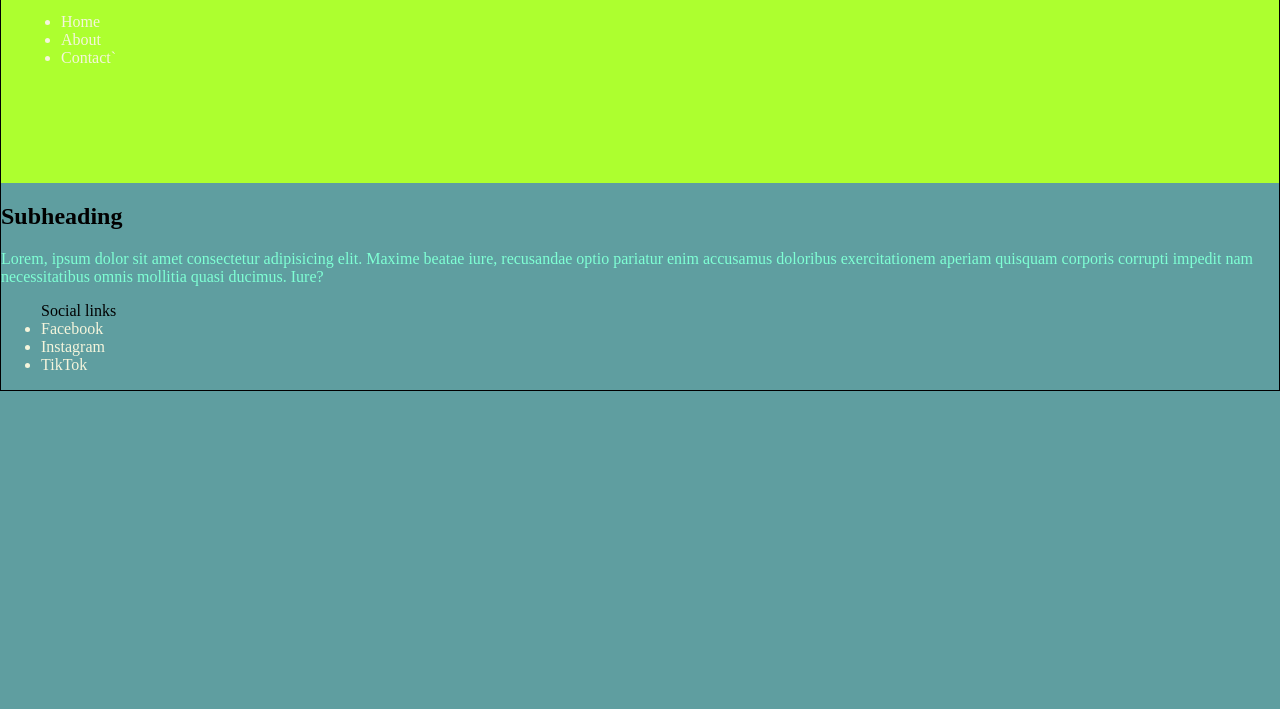
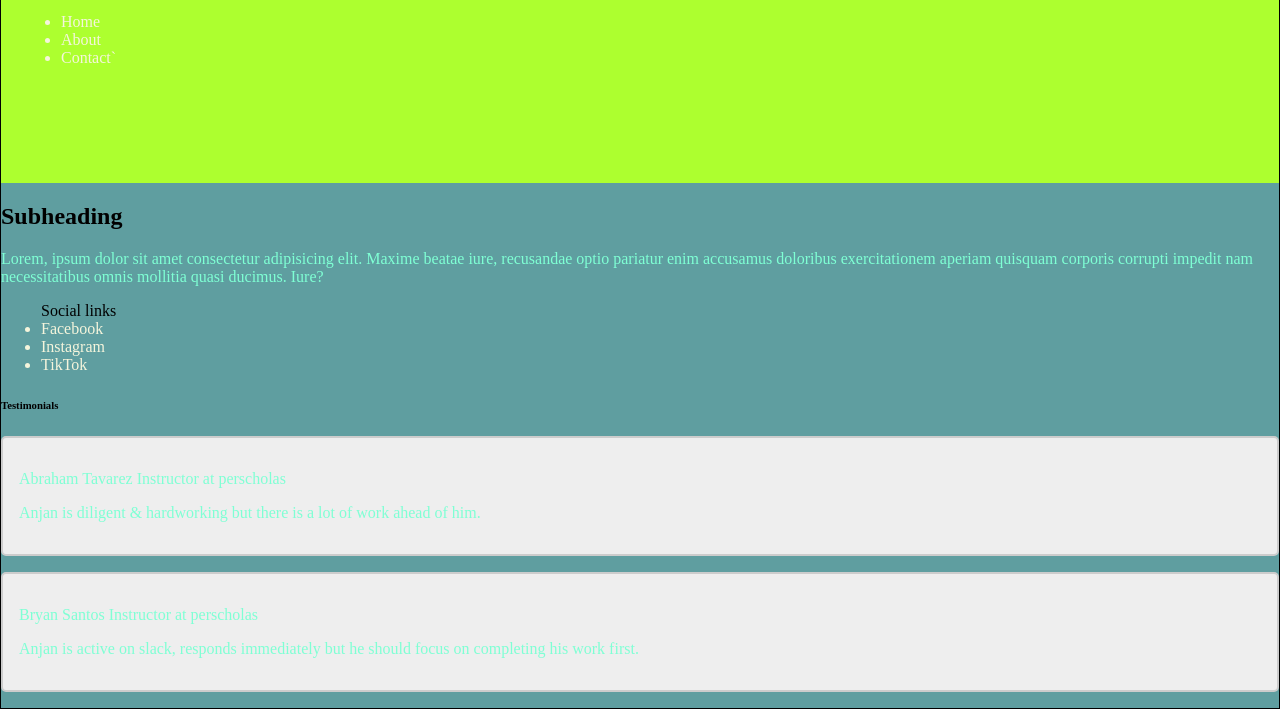
Before and after one commit to AnjanSripathi/landing-page-template, a plain HTML site: page index.html in a window 1280 px wide. Shown: the part 229-938 px from the top of the page. Before the commit the page ends 800 px from the top, so only its background shows below. Drawn offline with Linux system fonts and the light colour scheme.

Commit message:
Add testimonials

```diff
--- a/index.html
+++ b/index.html
@@ -30,6 +30,15 @@
             <li>Instagram</li>
             <li>TikTok</li>
         </ul>
+        <h6>Testimonials</h6>
+        <div class="container">
+            <p><span>Abraham Tavarez</span> Instructor at perscholas</p>
+            <p>Anjan is diligent & hardworking but there is a lot of work ahead of him.</p>
+        </div>
+        <div class="container">
+            <p><span>Bryan Santos</span> Instructor at perscholas</p>
+            <p>Anjan is active on slack, responds immediately but he should focus on completing his work first.</p>
+        </div>
     </footer>
 
 </body>
--- a/styles.css
+++ b/styles.css
@@ -21,3 +21,10 @@ ul li{
     word-spacing: 1 px;
     color:beige;
 }
+.container {
+  border: 2px solid #ccc;
+  background-color: #eee;
+  border-radius: 5px;
+  padding: 16px;
+  margin: 16px 0;
+}
```
